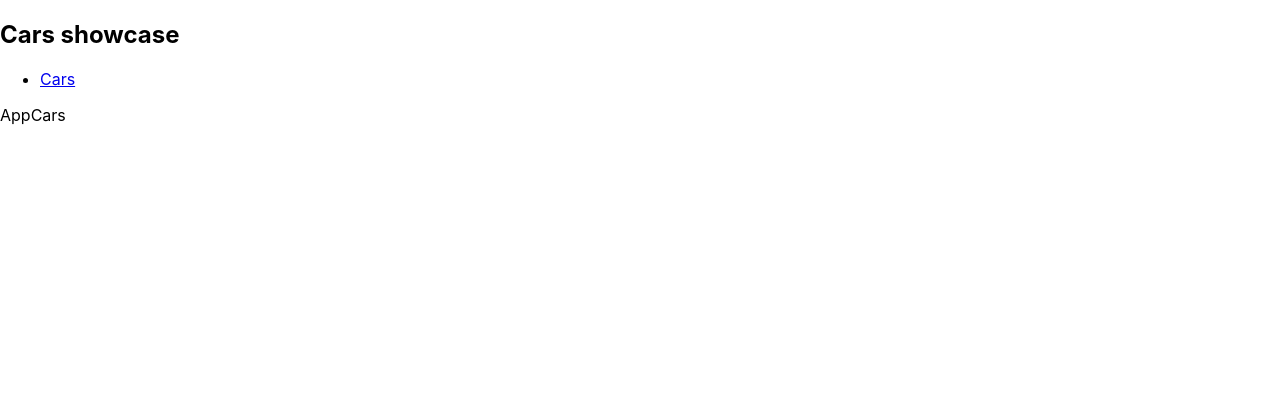
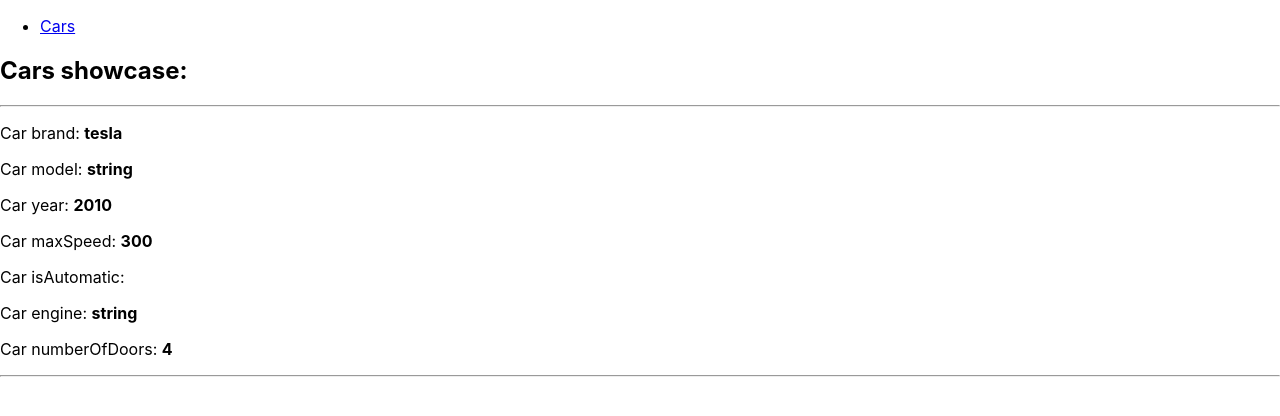
Before and after one commit to s-cumpalovic/cars-app, a React (Create React App) app: page /cars in a window 1280 px wide. Shown: the top 416 px of the page. Built offline with nearby package versions, Linux system fonts and the light colour scheme.

Commit message:
Implemented cars showcase on the page AppCars

```diff
--- a/package.json
+++ b/package.json
@@ -6,6 +6,7 @@
     "@testing-library/jest-dom": "^5.16.5",
     "@testing-library/react": "^13.4.0",
     "@testing-library/user-event": "^13.5.0",
+    "axios": "^1.1.3",
     "bootstrap": "^5.2.2",
     "react": "^18.2.0",
     "react-bootstrap": "^2.6.0",
--- a/src/Router.js
+++ b/src/Router.js
@@ -1,6 +1,6 @@
 import { Route, Switch } from "react-router-dom";
 import React from "react";
-import AppCars from "./components/AppCars";
+import AppCars from "./pages/AppCars";
 
 export default function Router() {
   return (
--- a/src/components/AppCars.jsx
+++ /dev/null
@@ -1,7 +0,0 @@
-import React from 'react'
-
-export default function AppCars() {
-  return (
-    <div>AppCars</div>
-  )
-}
--- a/src/components/Navbar.jsx
+++ b/src/components/Navbar.jsx
@@ -4,7 +4,6 @@ import { Link } from "react-router-dom";
 export default function Navbar() {
   return (
     <div className="nav">
-      <h2 className="nav-title">Cars showcase</h2>
       <ul className="nav-list">
         <li className="nav-item">
           <Link to="/cars">Cars</Link>
--- /dev/null
+++ b/src/pages/AppCars.jsx
@@ -0,0 +1,46 @@
+import React, { useEffect, useState } from "react";
+import CarsService from "../services/CarsService";
+
+export default function AppCars() {
+  const [cars, setCars] = useState([
+    {
+      brand: "tesla",
+      model: "string",
+      year: 2010,
+      maxSpeed: 300,
+      isAutomatic: true,
+      engine: "string",
+      numberOfDoors: 4,
+      id: 1,
+    },
+  ]);
+
+  const handleCarsData = async () => {
+    const data = await CarsService.getAll();
+    setCars(data);
+  };
+
+  // useEffect(() => {
+  //   handleCarsData();
+  // }, []);
+
+  return (
+    <div>
+      <h2>Cars showcase:</h2>
+      {cars &&
+        cars.map((car) => (
+          <div key={car.id}>
+            <hr />
+            <p>Car brand: <strong>{car.brand}</strong></p>
+            <p>Car model: <strong>{car.model}</strong></p>
+            <p>Car year: <strong>{car.year}</strong></p>
+            <p>Car maxSpeed: <strong>{car.maxSpeed}</strong></p>
+            <p>Car isAutomatic: <strong>{car.isAutomatic}</strong></p>
+            <p>Car engine: <strong>{car.engine}</strong></p>
+            <p>Car numberOfDoors: <strong>{car.numberOfDoors}</strong></p>
+            <hr />
+          </div>
+        ))}
+    </div>
+  );
+}
--- /dev/null
+++ b/src/services/AxiosService.js
@@ -0,0 +1,11 @@
+import axios from "axios";
+
+class AxiosService {
+  constructor() {
+    this.axiosInstance = axios.create({
+      baseURL: "http://localhost:3000/api",
+    });
+  }
+}
+
+export const axiosObj = new AxiosService().axiosInstance;
--- /dev/null
+++ b/src/services/CarsService.js
@@ -0,0 +1,12 @@
+import { axiosObj } from "./AxiosService";
+
+class CarsService {
+  async getAll() {
+    const response = await axiosObj.get("/cars");
+    console.log(response.data);
+
+    return response;
+  }
+}
+
+export default new CarsService();
```
Also changed, not shown: 1 other file (tests, documents, lock files or other folders).
